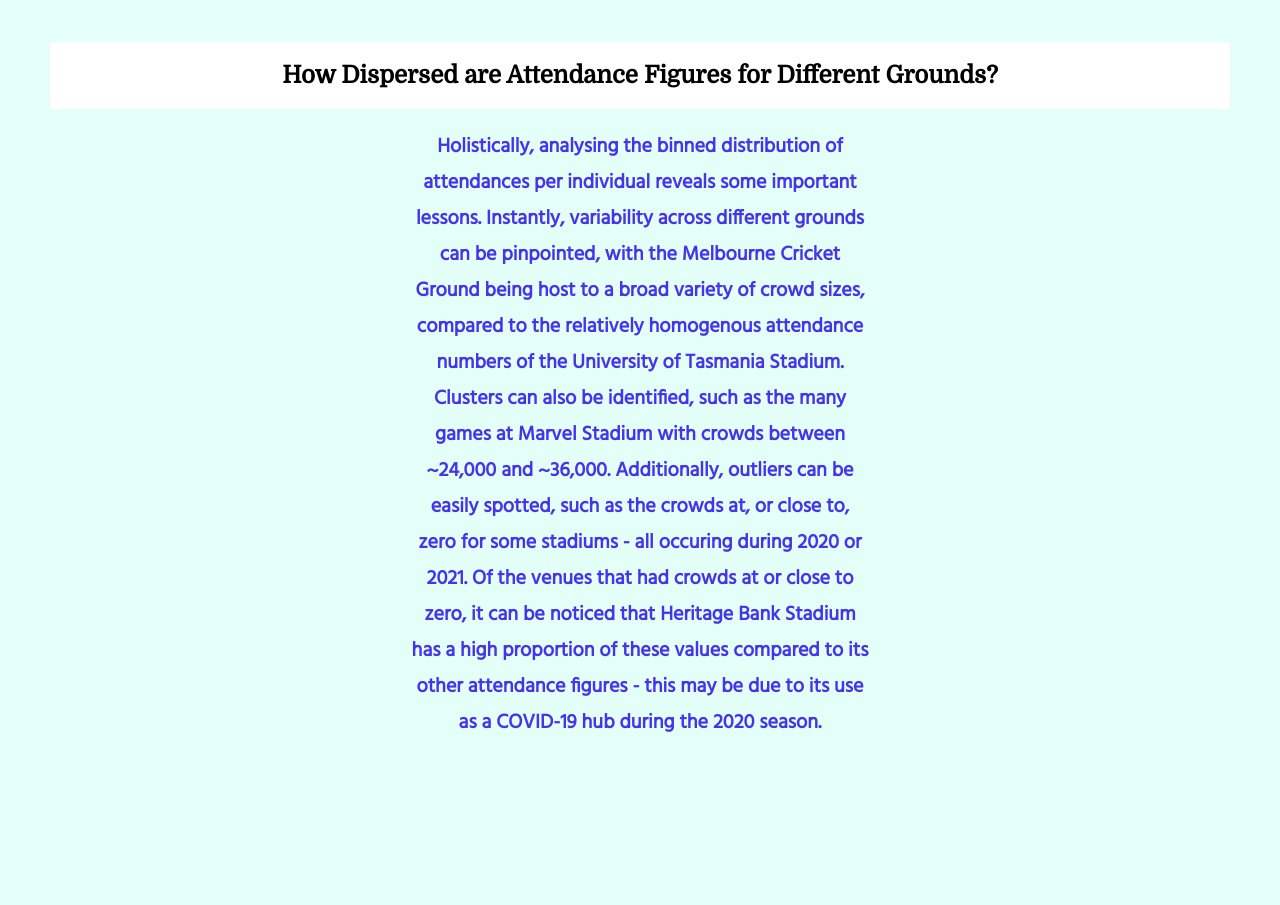
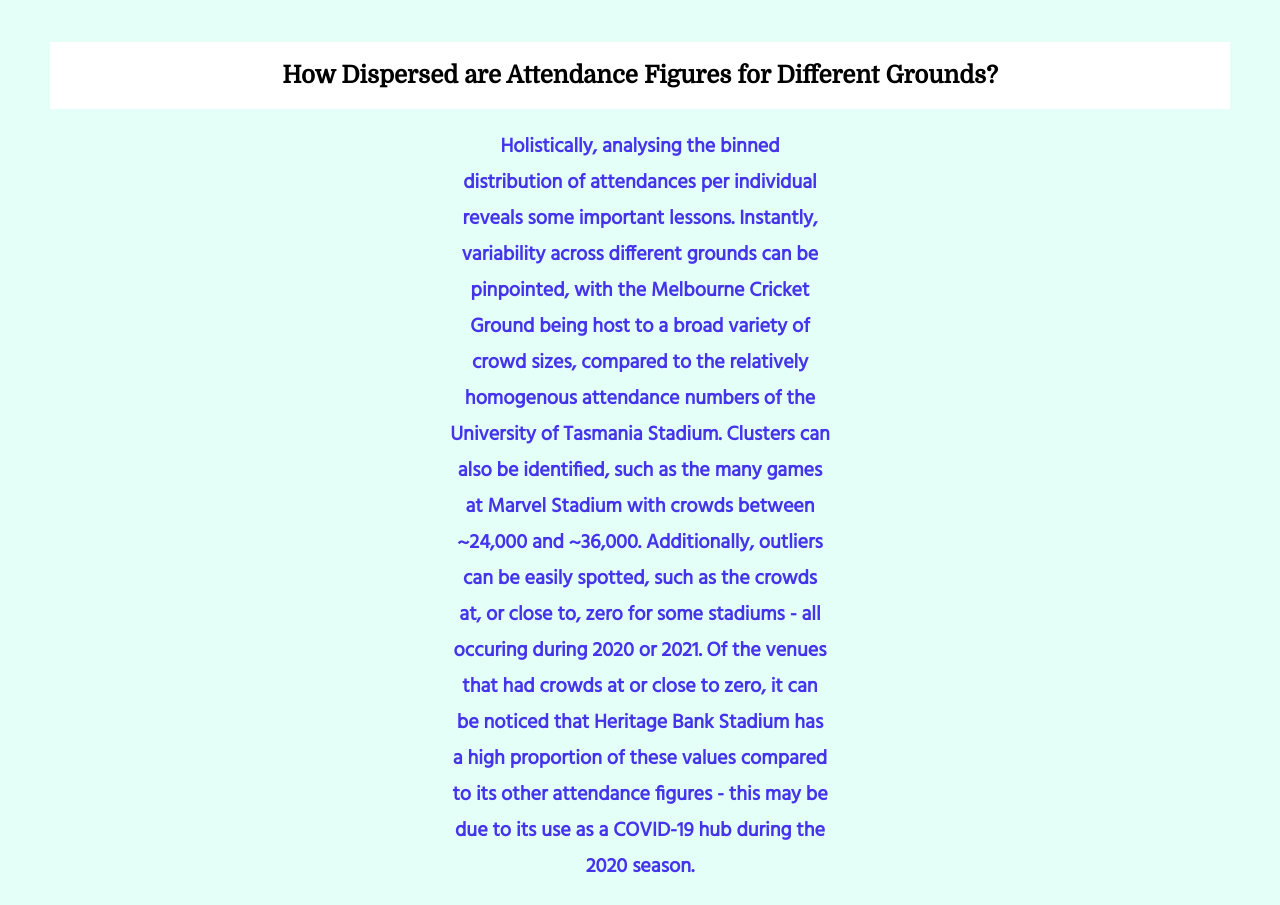
Before and after one commit to vardyparty/FIT3179_Vis2, a plain HTML site: page index.html in a window 1280 px wide. Shown: the part 3580-4485 px from the top of the page. Before the commit the page ends 4341 px from the top, so only its background shows below. Drawn offline with nearby package versions, Linux system fonts and the light colour scheme; a script that the page names is missing.

Commit message:
Update style.css

```diff
--- a/style.css
+++ b/style.css
@@ -37,8 +37,8 @@ p {
 }
 
 .central-para{
-  margin-left: 360px;
-  margin-right: 360px;
+  margin-left: 400px;
+  margin-right: 400px;
   text-align: center;
 }
 
```
